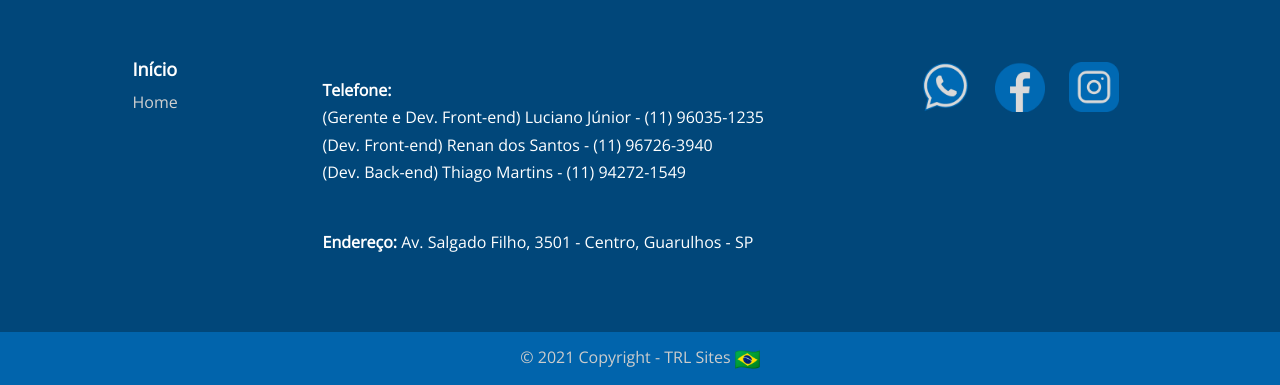
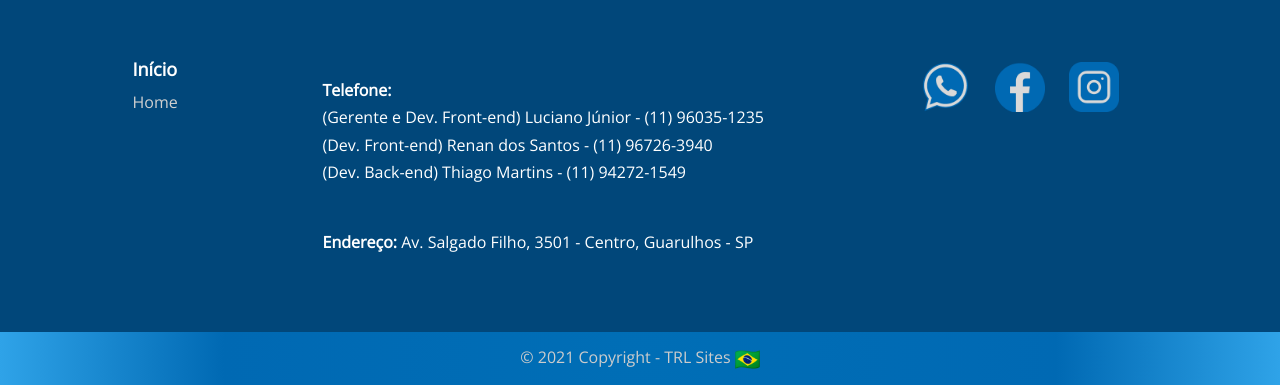
Before and after one commit to Renan397/Site-All-in-One-TRL-, a PHP site: page / in a window 1280 px wide. Shown: the part 3805-4190 px from the top of the page. Run offline with PHP 8.4, Linux system fonts and the light colour scheme.

Commit message:
Update Footer

```diff
--- a/views/footer_home.php
+++ b/views/footer_home.php
@@ -30,7 +30,7 @@
     }
 
     #myFooter .footer-copyright {
-        background-color: #0164ac;
+        background: radial-gradient(circle, rgba(0,112,184,1) 0%, rgba(0,212,255,1) 0%, rgba(0,110,182,1) 0%, rgba(0,105,179,1) 65%, rgba(47,163,232,100) 100%);
         padding-top: 3px;
         padding-bottom: 3px;
         text-align: center;
--- a/views/menu_home.php
+++ b/views/menu_home.php
@@ -27,7 +27,7 @@
 
         #menu-h{
             position: fixed;
-            background: radial-gradient(circle, rgba(0,112,184,1) 0%, rgba(0,212,255,1) 0%, rgba(0,110,182,1) 0%, rgba(0,105,179,1) 65%, rgba(47,163,232,100) 100%);;
+            background: radial-gradient(circle, rgba(0,112,184,1) 0%, rgba(0,212,255,1) 0%, rgba(0,110,182,1) 0%, rgba(0,105,179,1) 65%, rgba(47,163,232,100) 100%);
             height: 70px;
             width: 100%;
             z-index: 3;
```
